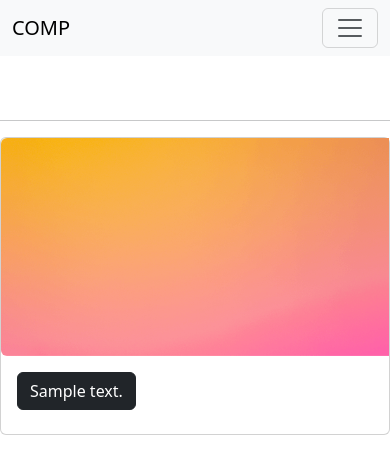
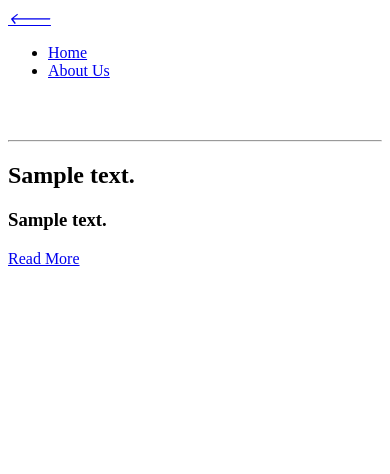
Before and after one commit to Shikhar-13/compsite, a Django app: page /Subjects in a window 390 px wide. Shown: the top 474 px of the page. Run offline with Django 4.2, Linux system fonts and the light colour scheme; tables that the repository leaves empty hold one stand-in row (values such as "Sample post"); some libraries are stand-ins or nearby versions.

Commit message:
new updates

```diff
--- a/compsite_pro/templates/compsite_pro/topics.html
+++ b/compsite_pro/templates/compsite_pro/topics.html
@@ -1,24 +1,35 @@
 <!DOCTYPE html>
-
+{% load static %}
 <html lang="en">
   <head>
     <meta charset="utf-8">
     <meta name="viewport" content="width=device-width, initial-scale=1">
-    <link href="https://cdn.jsdelivr.net/npm/bootstrap@5.3.0/dist/css/bootstrap.min.css" rel="stylesheet" integrity="sha384-9ndCyUaIbzAi2FUVXJi0CjmCapSmO7SnpJef0486qhLnuZ2cdeRhO02iuK6FUUVM" crossorigin="anonymous">
+    <link href="https://fonts.googleapis.com/css?family=Montserrat:100,200,300,400,500,600,700,800,900" rel="stylesheet">
+     <link rel="stylesheet" href="{% static 'compsite_pro/subject.css' %}">
     <title>Subjects</title>
-    <style>
-      .link{
-        color: rgb(0, 0, 0);
-        font-family: Arial, Helvetica, sans-serif;
-        font-size: x-large;
-      }
 
-
-    </style>
   </head>
   <body>
-    {% extends "compsite_pro/base.html" %}
-    {% load static %}
+    <header class="main-header clearfix" role="header">
+      <div class="logo">
+        <a href="{% url 'compsite_pro:index' %}"><em>🡐</em></a>
+      </div>
+      <a href="#menu" class="menu-link"><i class="fa fa-bars"></i></a>
+      <nav id="menu" class="main-nav" role="navigation">
+          <ul class="mainmenu">
+          <li><a href="{% url 'compsite_pro:index' %}" class="check">Home</a></li>
+          <li><a href="{% url 'compsite_pro:about' %}">About Us</a>
+
+          </li>{% if user.is_authenticated %}
+          <li><a href="{% url 'compsite_pro:topics' %}">Subjects</a></li>
+          <!-- <li><a href="#section5">Video</a></li> -->
+
+          <li><a href="{% url 'users:logout' %}">log out</a></li>
+          {% endif %}
+        </ul>
+      </nav>
+    </header>
+
 {% block content %}
 <br>
 <br>
@@ -27,22 +38,75 @@
 
         {% for topic in topics %}
 
-
-        <div class="card mb-3" style="max-width: 540px;">
-          <div class="row g-0">
-            <div class="col-md-4">
-              <img src="{% static 'compsite_pro/C3.png'%}" class="img-fluid rounded-start" alt="...">
-            </div>
-            <div class="col-md-8">
-              <div class="card-body">
-                <h3 class="card-title"><a href="{% url 'compsite_pro:topic' topic.id %}" class="btn btn-dark">{{ topic }}</a></h3>
+        <div class="container">
+          <div class="card">
+            <div class="box">
+              <div class="content">
+                <h2>{{ topic }}</h2>
+                <h3>{{ topic }}</h3>
+                <a href="{% url 'compsite_pro:topic' topic.id %}">Read More</a>
               </div>
             </div>
           </div>
-        </div>
+          </div>
+
         {% empty %}
           <li>No topics have been added yet.</li>
          {% endfor %}
+         <script src="{% static 'compsite_pro/vendor/jquery/jquery.min.js' %}"></script>
+         <script src="{% static 'compsite_pro/vendor/bootstrap/js/bootstrap.bundle.min.js' %}"></script>
+         <script src="{% static 'compsite_pro/assets/js/custom.js' %}"></script>
+         <script>
+          //according to loftblog tut
+          $('.nav li:first').addClass('active');
+
+          var showSection = function showSection(section, isAnimate) {
+            var
+            direction = section.replace(/#/, ''),
+            reqSection = $('.section').filter('[data-section="' + direction + '"]'),
+            reqSectionPos = reqSection.offset().top - 0;
+
+            if (isAnimate) {
+              $('body, html').animate({
+                scrollTop: reqSectionPos },
+              800);
+            } else {
+              $('body, html').scrollTop(reqSectionPos);
+            }
+
+          };
+
+          var checkSection = function checkSection() {
+            $('.section').each(function () {
+              var
+              $this = $(this),
+              topEdge = $this.offset().top - 80,
+              bottomEdge = topEdge + $this.height(),
+              wScroll = $(window).scrollTop();
+              if (topEdge < wScroll && bottomEdge > wScroll) {
+                var
+                currentId = $this.data('section'),
+                reqLink = $('a').filter('[href*=\\#' + currentId + ']');
+                reqLink.closest('li').addClass('active').
+                siblings().removeClass('active');
+              }
+            });
+          };
+
+          $('.main-menu, .scroll-to-section').on('click', 'a', function (e) {
+            if($(e.target).hasClass('external')) {
+              return;
+            }
+            e.preventDefault();
+            $('#menu').removeClass('active');
+            showSection($(this).attr('href'), true);
+          });
+
+          $(window).scroll(function () {
+            checkSection();
+          });
+      </script>
 {% endblock content %}
+
   </body>
 </html>
```
Also changed, not shown: compsite_pro/templates/compsite_pro/topic.html (+81 -5 lines), 1 other file.
